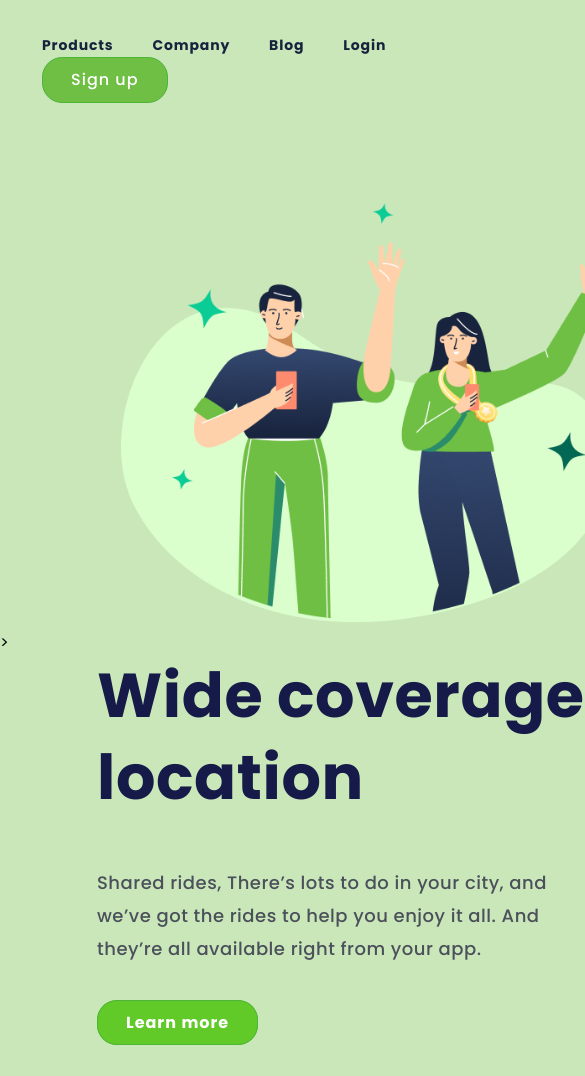
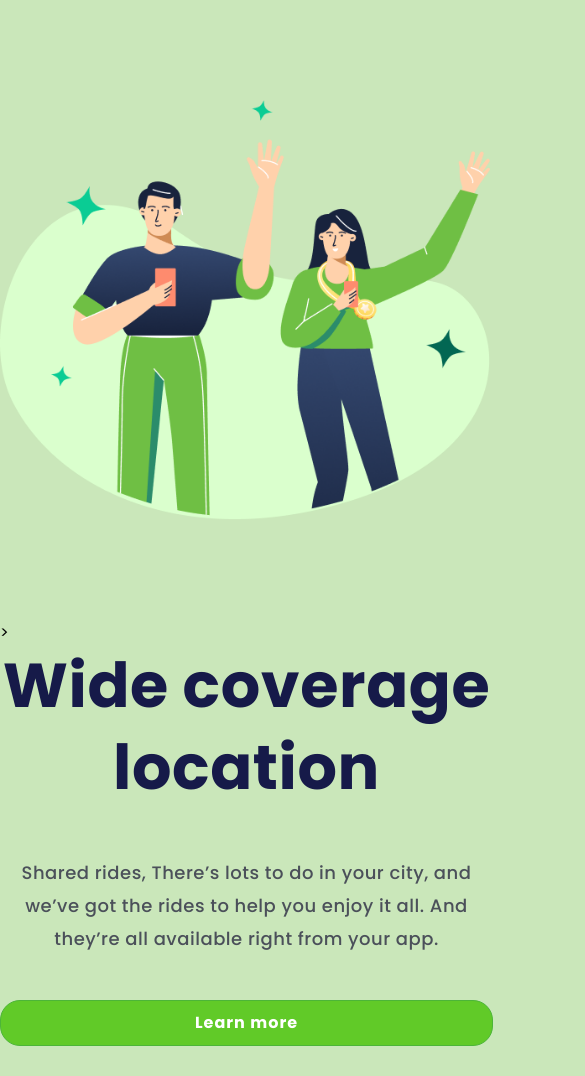
Before and after one commit to IsaqueBatista/Wide-Coverage-Location, a plain HTML site: page index.html in a window 390 px wide. Shown: the top 1076 px of the page, 585 px wide, since content can reach past the window. Before the commit the page ends 1045 px from the top, so only its background shows below. Drawn offline with Linux system fonts and the light colour scheme.

Commit message:
Responsive Mobile

```diff
--- a/styles.css
+++ b/styles.css
@@ -34,7 +34,7 @@ nav button {
     background: #6FBF44;
     border: 1px solid #4CB538;
     border-radius: 20px;
-    padding:  10px 28px;
+    padding: 10px 28px;
     cursor: pointer;
     font-weight: 500;
     font-size: 16px;
@@ -43,7 +43,7 @@ nav button {
     color: #FFFFFF;
 }
 
-body{
+body {
     background-color: #6fbf445d;
 }
 
@@ -57,7 +57,6 @@ body{
 section {
     display: inline-block;
     margin-left: 97px;
-
     width: 493px;
 }
 
@@ -86,7 +85,7 @@ p {
     background: #61ca28;
     border: 1px solid #4CB538;
     border-radius: 20px;
-    padding:  10px 28px;
+    padding: 10px 28px;
     cursor: pointer;
     font-weight: bold;
     font-size: 16px;
@@ -94,3 +93,44 @@ p {
     letter-spacing: 1px;
     color: #ffffff;
 }
+
+@media screen and (max-width: 1229px) {
+
+    header {
+        display: flex;
+        justify-content: center;
+        /* margin: auto; */
+        margin-top: 32px;
+    }
+
+    .image-logo {
+        width: 500px;
+        margin: 100px auto;
+        display: block;
+    }
+
+    section {
+        display: block;
+        text-align: center;
+        margin: auto;
+        width: 493px;
+    }
+}
+
+@media screen and (max-width: 600px) {
+
+    header {
+        display: none;
+    }
+
+    section {
+        margin: auto;
+        display: flex;
+        justify-content: center;
+        /* text-align: center; */
+        flex-direction: column;
+        margin-bottom: 30px;
+    }
+
+
+}
```
